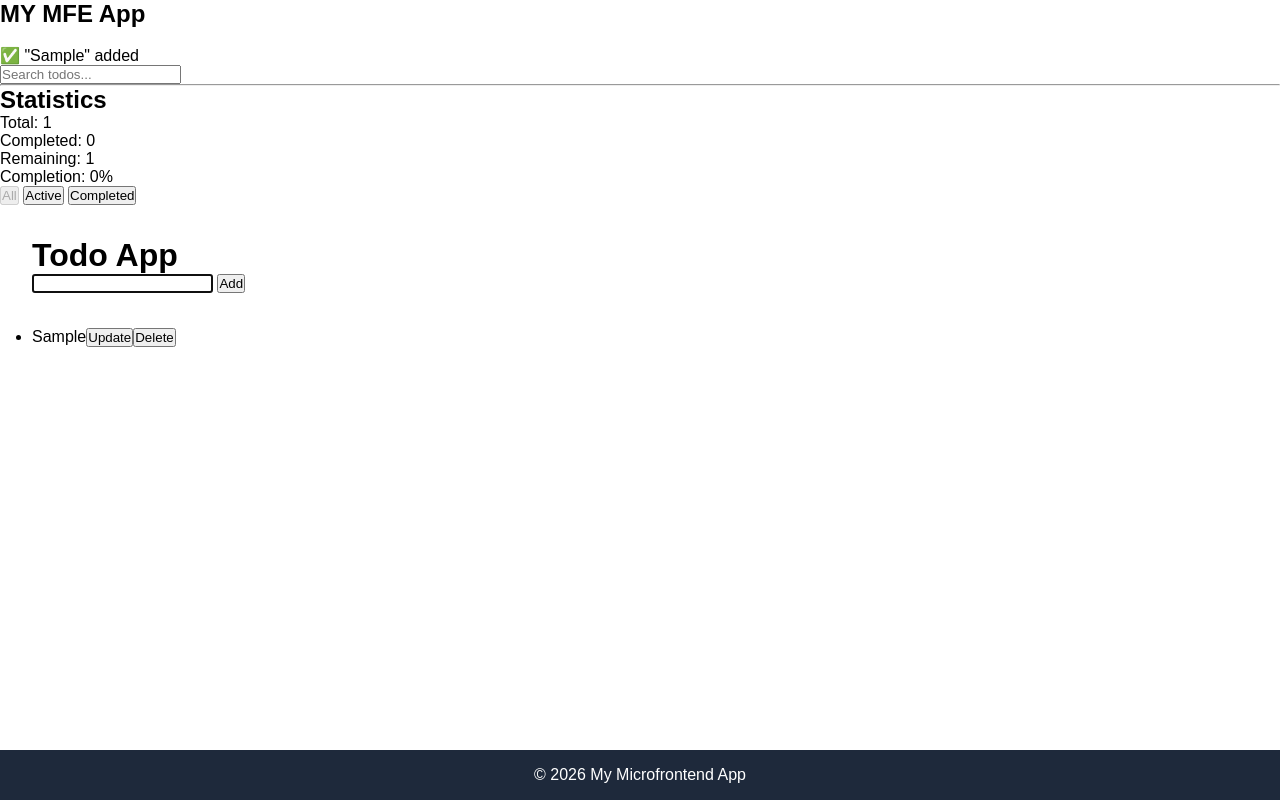
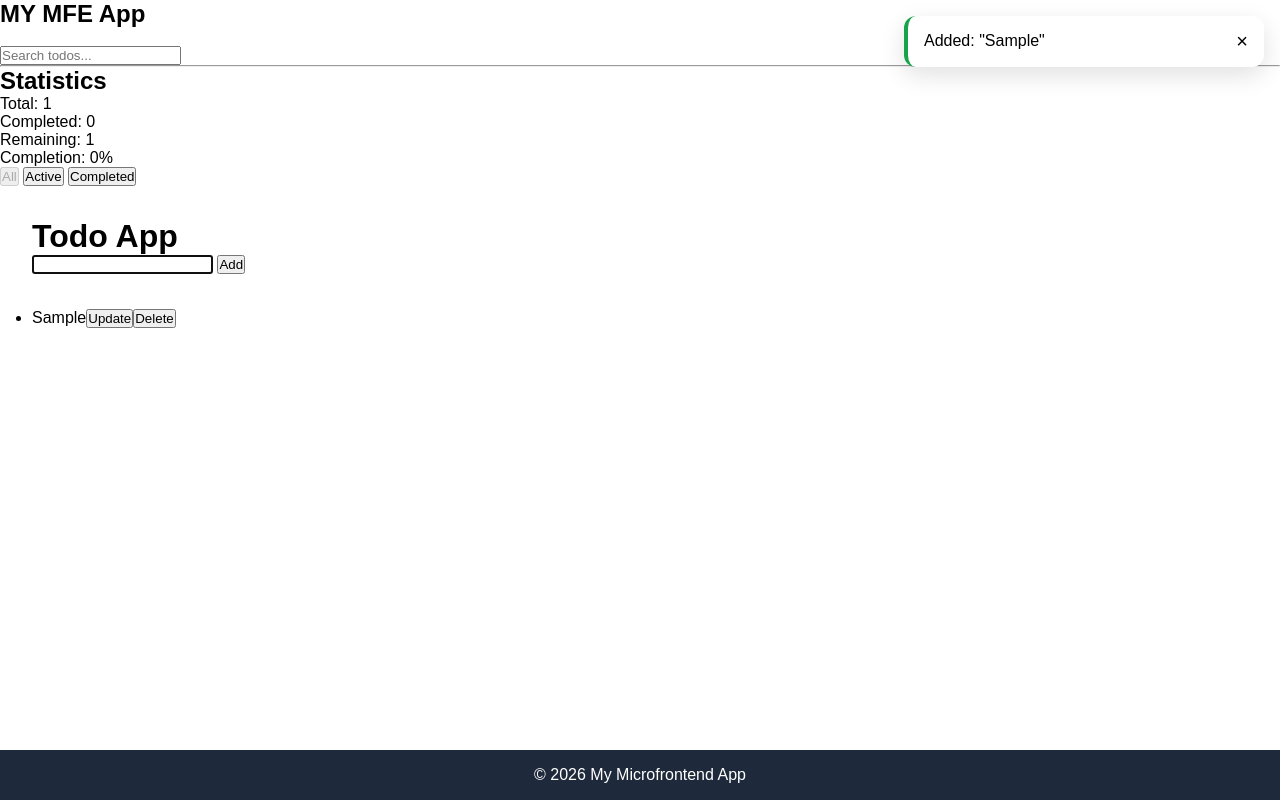
Before and after one commit to STFUMF/Vanilla, a plain HTML site: page _microFrontend/apps/shell/index.html in a window 1280 px wide. Both pictures are taken after typing "Sample" into the empty fields and a click on the button "Add". Drawn offline with Linux system fonts and the light colour scheme.

Commit message:
updating toast notification

```diff
--- a/_microFrontend/apps/mfe_notification/notificationPage.js
+++ b/_microFrontend/apps/mfe_notification/notificationPage.js
@@ -1,33 +1,77 @@
 import { subscribe } from "../shell/platform/eventBus.js";
 import { EVENTS } from "../shell/platform/events.js";
-import { renderToast } from "./notificationView.js";
+import { renderNotificationView } from "./notificationView.js";
 
 
 export function renderNotifications(root) {
 
+    let notifications = [];
+    let counter = 0;
+    const timers = new Map();
+
+    function dismissNotification(id) {
+        const timer = timers.get(id);
+        if(timer) {
+            clearTimeout(timer);
+            timers.delete(id);
+        }
+
+        notifications = notifications.filter((n) => n.id !== id);
+        renderNotificationView(root, notifications, dismissNotification);
+    }
+
+    function pushNotification(message, type = "info", duration = 3000) {
+        const id = `${Date.now()}-${counter++}`;
+
+        notifications = [
+            ...notifications,
+            { id, message, type},
+        ];
+
+        renderNotificationView(root, notifications, dismissNotification);
+
+        const timer = setTimeout(() => {
+            dismissNotification(id);
+        }, duration);
+
+        timers.set(id, timer);
+    }
+
     const unsubscribers = [
+
+        subscribe(EVENTS.TOAST, (payload) => {
+            pushNotification(
+                payload.message,
+                payload.type ?? "info",
+                payload.duration ?? 3000
+            );
+        }),
 
        subscribe(EVENTS.TODO_ADDED, payload => {
 
-            renderToast(root, `✅ "${payload.title}" added`);
+            pushNotification(`Added: "${payload.title}"`, "success");
         }),
 
         subscribe(EVENTS.TODO_REMOVED, payload => {
 
-            renderToast(root, `🗑️ "${payload.title}" removed`)
+            pushNotification(`🗑️ "${payload.title}"`, "warning")
         }),
 
-        subscribe(EVENTS.TODO_REMOVED, payload => {
+        subscribe(EVENTS.TODO_UPDATED, payload => {
 
-            renderToast(root, `✏️ "${payload.title}" updated`)
+            pushNotification(`Updated: "${payload.title}"`, "info")
         }),
 
-    ]
+    ];
+
+    renderNotificationView(root, notifications, dismissNotification);
+
 
     return () => {
 
         unsubscribers.forEach(unsubscribe => unsubscribe());
-    }
-
+        timers.forEach((timer) => clearTimeout(timer));
+        timers.clear();
+    };
 
 }
--- a/_microFrontend/apps/mfe_notification/notificationView.js
+++ b/_microFrontend/apps/mfe_notification/notificationView.js
@@ -1,17 +1,25 @@
+import { createToast } from "../shell/shared/Toast.js";
+
 let timeoutId = null;
 
-export function renderToast(root, message) {
+export function renderNotificationView(root, notifications, dismissNotification){
+    root.innerHTML = "";
 
-    root.innerHTML = `
-        <div class="toast">
-            ${message}
-        </div>
-    `;
+    const container = document.createElement("div");
+    container.className = "toast-stack";
 
-    clearTimeout(timeoutId);
+    notifications.forEach((notification) => {
+        const toast = createToast({
+            message: notification.message,
+            type: notification.type,
+        });
 
-    timeoutId = setTimeout(() => {
-        root.innerHTML = "";
-    }, 3000);
+        toast.querySelector(".toast__close").addEventListener("click", () => {
+            dismissNotification(notification.id);
+        });
 
+        container.appendChild(toast);
+    });
+
+    root.appendChild(container);
 }
--- a/_microFrontend/apps/mfe_todo/todoPage.js
+++ b/_microFrontend/apps/mfe_todo/todoPage.js
@@ -112,11 +112,12 @@ export function renderTodo(root) {
 
 
         if (e.target.closest(".deleteBtn")) {
-
+            const titleText = item.querySelector('.todoTitle').textContent
             store.dispatch(
                 removeTodo(id)
             );
-            publish(EVENTS.TODO_REMOVED, id);
+            publish(EVENTS.TODO_REMOVED, { title: titleText});
+            console.log(titleText);
         }
 
 
--- a/_microFrontend/apps/mfe_todo/todoView.js
+++ b/_microFrontend/apps/mfe_todo/todoView.js
@@ -110,7 +110,7 @@ export function renderTodoView(container) {
 
 
         const title = document.createElement("span");
-
+        title.className = 'todoTitle';
         title.textContent = todo.title;
 
 
--- a/_microFrontend/apps/shell/platform/eventBus.js
+++ b/_microFrontend/apps/shell/platform/eventBus.js
@@ -12,6 +12,7 @@ export function subscribe(event, listener) {
     return () => {
 
         const events = listeners.get(event);
+        if (!events) return;
 
         const index = events.indexOf(listener);
 
--- a/_microFrontend/apps/shell/platform/events.js
+++ b/_microFrontend/apps/shell/platform/events.js
@@ -6,5 +6,6 @@ export const EVENTS = {
 
     FILTER_CHANGED: "filter:changed",
     SEARCH_CHANGED: "search:changed",
-    THEME_CHANGED: "theme:changed"
+    THEME_CHANGED: "theme:changed",
+    TOAST: "toast",
 };
--- /dev/null
+++ b/_microFrontend/apps/shell/shared/Toast.js
@@ -0,0 +1,17 @@
+
+
+export function createToast({ message, type = "info"}) {
+    const el = document.createElement('div');
+    el.className = `toast toast--${type}`;
+    el.setAttribute("role", "status");
+    el.setAttribute("aria-live", "polite");
+
+    el.innerHTML = `
+        <span class="toast__message"></span>
+        <button class="toast__close" type="button" aria-label="Dismiss notification">×</button>
+    `;
+
+    el.querySelector(".toast__message").textContent = message;
+
+    return el;
+}
--- a/_microFrontend/apps/shell/style.css
+++ b/_microFrontend/apps/shell/style.css
@@ -67,3 +67,43 @@ body {
     margin: .5rem 0;
     min-height: 1.2rem;
 }
+
+
+
+.toast-stack {
+    position: fixed;
+    top: 1rem;
+    right: 1rem;
+    display: grid;
+    gap: 0.75rem;
+    z-index: 9999;
+    width: min(360px, calc(100vw - 2rem));
+}
+
+.toast {
+    display: flex;
+    justify-content: space-between;
+    align-items: center;
+    gap: 1rem;
+    border-radius: 12px;
+    padding: 0.875rem 1rem;
+    box-shadow: 0 8px 24px rgba(0, 0, 0, 0.12);
+    background: #fff;
+    border-left: 4px solid #666;
+}
+
+.toast--success { border-left-color: #16a34a; }
+.toast--info { border-left-color: #2563eb; }
+.toast--warning { border-left-color: #d97706; }
+.toast--error { border-left-color: #dc2626; }
+
+.toast__message {
+    line-height: 1.4;
+}
+
+.toast__close {
+    border: 0;
+    background: transparent;
+    font-size: 1.25rem;
+    cursor: pointer;
+}
```
